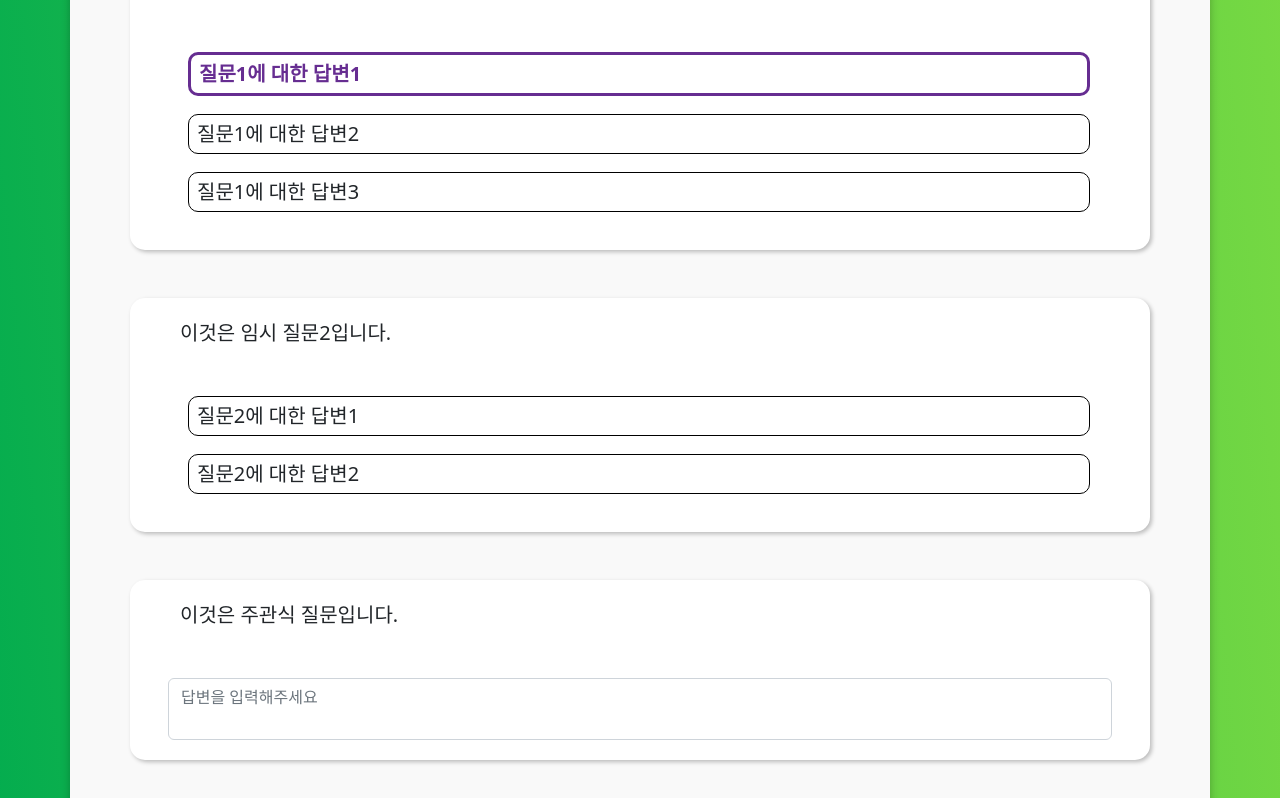
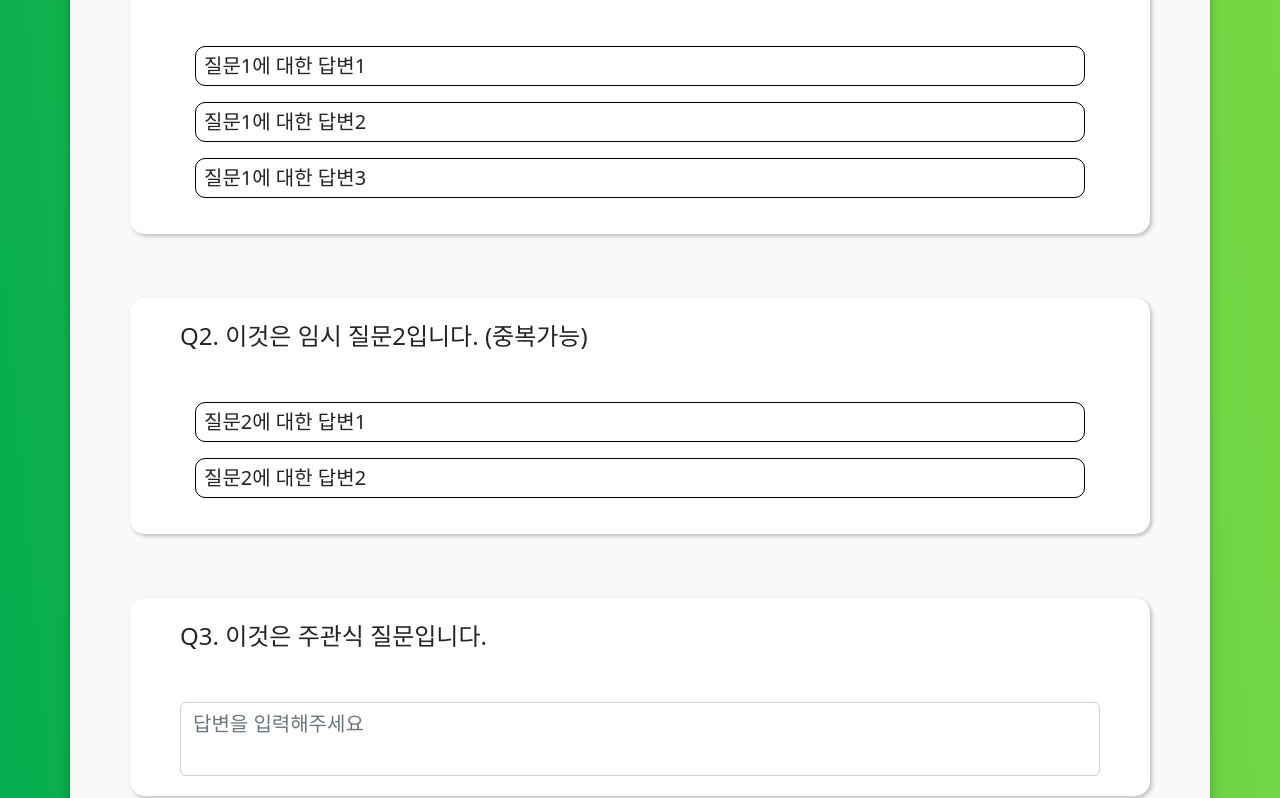
Before and after one commit to dntjr41/Chatbot_Lab, a React (Create React App) app: page /response in a window 1280 px wide. Shown: the part 650-1448 px from the top of the page. Built offline with nearby package versions, Linux system fonts and the light colour scheme.

Commit message:
설문 응답 페이지 UI, State 변경

```diff
--- a/src/components/ResponseSurvey/QuestionCards/ChoiceCard.js
+++ /dev/null
@@ -1,37 +0,0 @@
-import { useDispatch } from "react-redux";
-import { ANS_CHOICE_CHECK } from "../../../modules/responseSurveySlice";
-
-import "../../../css/ResponseSurveyPage.css";
-
-import { Form, Row, Col } from "react-bootstrap";
-
-
-// 질문 카드 컴포넌트(객관식)
-
-const ChoiceCard = function ({ questionCard, listIdx }) {
-    const dispatch = useDispatch();
-
-    const answerCheck = (listIdx, answerIdx) => {
-        dispatch(ANS_CHOICE_CHECK({ listIdx, answerIdx }))
-    }
-
-    return (
-        <div className="response-survey-card">
-            <Row className="mb-5">
-                <Col >
-                    <div>{questionCard.title}</div>
-                </Col>
-            </Row>
-            {
-                questionCard.answers.map((answer, answerIdx) =>
-                    <Row key={answerIdx} className="mb-3">
-                        <Form.Check className="response-survey-choice" type="checkbox" id={questionCard.id + "-" + answerIdx} label={answer.value} checked={answer.isCheck} onChange={() => answerCheck(listIdx, answerIdx)} />
-                    </Row>
-
-                )
-            }
-        </div >
-    )
-}
-
-export default ChoiceCard;
--- a/src/components/ResponseSurvey/QuestionCards/SubjectiveCard.js
+++ /dev/null
@@ -1,27 +0,0 @@
-import { useDispatch } from "react-redux";
-import { ANS_SUBJECTIVE_INPUT } from "../../../modules/responseSurveySlice";
-
-import "../../../css/ResponseSurveyPage.css";
-import { Form, Row } from "react-bootstrap";
-
-// 질문 카드 컴포넌트(주관식)
-
-const SubjectiveCard = function ({ questionCard, listIdx }) {
-    const dispatch = useDispatch();
-
-    const inputAnswer = (listIdx, answer) => {
-        dispatch(ANS_SUBJECTIVE_INPUT({ listIdx, answer }));
-    }
-    return (
-        <div className="response-survey-card">
-            <Row className="mb-5" >
-                <div>{questionCard.title}</div>
-            </Row>
-            <Row>
-                <Form.Control className="response-survey-subjective" as="textarea" placeholder="답변을 입력해주세요" value={questionCard.answers} row={2} onChange={(e) => inputAnswer(listIdx, e.target.value)} />
-            </Row>
-        </div>
-    )
-}
-
-export default SubjectiveCard;
--- a/src/components/ResponseSurvey/QuestionCardList.js
+++ b/src/components/ResponseSurvey/ResponseCardList.js
@@ -1,7 +1,7 @@
 import { useSelector } from "react-redux";
 
-import ChoiceCard from "./QuestionCards/ChoiceCard";
-import SubjectiveCard from "./QuestionCards/SubjectiveCard";
+import ChoiceCard from "./ResponseCards/ChoiceCard";
+import SubjectiveCard from "./ResponseCards/SubjectiveCard";
 
 import "../../css/ResponseSurveyPage.css";
 
@@ -16,7 +16,7 @@ const QuestionCardList = function () {
         <div className="response-survey-cardlist">
             {
                 questionCardList.map((questionCard, listIdx) => {
-                    if (questionCard.type === "choice") {
+                    if (questionCard.type === 1) {
                         return <ChoiceCard questionCard={questionCard} listIdx={listIdx} key={listIdx} />
                     }
                     else {
--- /dev/null
+++ b/src/components/ResponseSurvey/ResponseCards/ChoiceCard.js
@@ -0,0 +1,44 @@
+import { useDispatch } from "react-redux";
+import { ANS_CHOICE_CHECK, ANS_CHOICE_RADIO } from "../../../modules/responseSurveySlice";
+
+import "../../../css/ResponseSurveyPage.css";
+
+import { Form, Col } from "react-bootstrap";
+
+
+// 질문 카드 컴포넌트(객관식)
+const ChoiceCard = function ({ questionCard, listIdx }) {
+    const dispatch = useDispatch();
+
+    // 객관식 응답 선택 업데이트
+    // listIdx(int): 질문 리스트의 몇번째인지, answerIdx(int): 응답 리스트의 몇번째인지
+    const answerCheck = (listIdx, answerIdx) => {
+        dispatch(ANS_CHOICE_CHECK({ listIdx, answerIdx }))
+    }
+
+    const answerRadio = (listIdx, answerIdx) => {
+        dispatch(ANS_CHOICE_RADIO({ listIdx, answerIdx }))
+    }
+
+    return (
+        <div className="response-survey-card">
+            <Col className="mb-5 fs-4">Q{questionCard.questionOrder}. {questionCard.title} {questionCard.options[1].isCheck ? "(중복가능)" : ""}</Col>
+            {
+                questionCard.answers.map((answer, answerIdx) =>
+                    <Form.Check
+                        key={answerIdx}
+                        className="response-survey-choice mb-3 fs-5"
+                        name={questionCard.questionId}
+                        type={questionCard.options[1].isCheck ? "checkbox" : "radio"}
+                        id={questionCard.questionId + "-" + answerIdx}
+                        label={answer.value}
+                        checked={answer.isCheck}
+                        onChange={() => (questionCard.options[1].isCheck) ? answerCheck(listIdx, answerIdx) : answerRadio(listIdx, answerIdx)} />
+
+                )
+            }
+        </div >
+    )
+}
+
+export default ChoiceCard;
--- /dev/null
+++ b/src/components/ResponseSurvey/ResponseCards/SubjectiveCard.js
@@ -0,0 +1,31 @@
+import { useDispatch } from "react-redux";
+import { ANS_SUBJECTIVE_INPUT } from "../../../modules/responseSurveySlice";
+
+import "../../../css/ResponseSurveyPage.css";
+import { Form, Col } from "react-bootstrap";
+
+// 질문 카드 컴포넌트(주관식)
+
+const SubjectiveCard = function ({ questionCard, listIdx }) {
+    const dispatch = useDispatch();
+
+    // 주관식 응답 선택 업데이트
+    // listIdx(int): 질문 리스트의 몇번째인지, answer(string): 입력한 응답 내용
+    const inputAnswer = (listIdx, answer) => {
+        dispatch(ANS_SUBJECTIVE_INPUT({ listIdx, answer }));
+    }
+    return (
+        <div className="response-survey-card">
+            <Col className="mb-5 fs-4">Q{questionCard.questionOrder}. {questionCard.title}</Col>
+            <Form.Control
+                className="response-survey-subjective fs-5"
+                as="textarea"
+                placeholder="답변을 입력해주세요"
+                value={questionCard.answers}
+                row={2}
+                onChange={(e) => inputAnswer(listIdx, e.target.value)} />
+        </div>
+    )
+}
+
+export default SubjectiveCard;
--- a/src/css/FinishResponsePage.css
+++ b/src/css/FinishResponsePage.css
@@ -5,7 +5,7 @@
 }
 
 .finish-response-thankBox {
-    width: 500px;
+    max-width: 500px;
     height: 530px;
     margin: 170px auto 250px;
     padding: 120px 55px;
@@ -17,7 +17,7 @@
     background-color: #662D91;
     color: white;
 
-    width:100%;
+    width: 100%;
     height: 45px;
     border-radius: 15px;
 }
--- a/src/css/ResponseSurveyPage.css
+++ b/src/css/ResponseSurveyPage.css
@@ -25,29 +25,29 @@
     text-align: center;
     width: 160px;
     height: 60px;
-    font-size: 36px;
     border-radius: 15px;
     color: white;
 }
 
 /* components/CreateSurvey */
-.response-survey-cardlist {}
 
 .response-survey-card {
     border-radius: 15px;
-    margin: 0px 3rem 3rem;
+    margin: 0px 3rem 4rem;
     padding: 20px 50px;
 
     background-color: white;
     box-shadow: 2px 2px 4px rgba(0, 0, 0, 0.25);
 }
 
-.response-survey-choice input[type="checkbox"] {
+.response-survey-choice input[type="checkbox"],
+.response-survey-choice input[type="radio"] {
     display: none;
 }
 
-.response-survey-choice input[type="checkbox"]+label {
-    margin-left: -10px;
+.response-survey-choice input[type="checkbox"]+label,
+.response-survey-choice input[type="radio"]+label {
+    margin-left: -15px;
     cursor: pointer;
     border: 1px solid #000000;
     border-radius: 10px;
@@ -55,8 +55,9 @@
     padding: 4px 8px;
 }
 
-.response-survey-choice input[type="checkbox"]:checked+label {
-    border: 3px solid #662D91;
+.response-survey-choice input[type="checkbox"]:checked+label,
+.response-survey-choice input[type="radio"]:checked+label {
+    border: 2px solid #662D91;
     font-weight: 600;
     border-radius: 10px;
     color: #662D91;
--- a/src/modules/responseSurveySlice.js
+++ b/src/modules/responseSurveySlice.js
@@ -2,35 +2,50 @@ import { createSlice } from '@reduxjs/toolkit'
 
 // 설문 제목, 설문 부연설명, 질문카드 배열(질문 유형, 질문 제목, 답변 배열, 옵션3개)
 const responseState = {
+    surveyId: 1,
     surveyTitle: "임시 제목입니다.",
     surveyContent: "이것은 임시로 만든 설문지로 이후 서버와의 통신을 통해 변경될 예정입니다.",
     questionCardList: [{
-        id: 1,
-        type: "choice",
-        title: "이것은 임시 질문1입니다.",
+        questionId: 1, // 질문ID
+        questionOrder: 1, // 질문 순서
+        // 질문 유형ID 1: 객관식, 2: 객관식 이미지, 3: 드롭다운, 4: 주관식, 5: 감정바, 6: 날짜, 7: 시간 8: 동영상
+        type: 1,
+        title: "이것은 임시 질문1입니다.", // 질문 내용
         answers: [
-            { value: "질문1에 대한 답변1", isCheck: true },
-            { value: "질문1에 대한 답변2", isCheck: false },
-            { value: "질문1에 대한 답변3", isCheck: false }
-        ],
-        options: [false, false, false],
+            { answerId: 1, answerOrder: 1, value: "질문1에 대한 답변1", isCheck: false },
+            { answerId: 2, answerOrder: 2, value: "질문1에 대한 답변2", isCheck: false },
+            { answerId: 3, answerOrder: 3, value: "질문1에 대한 답변3", isCheck: false }
+        ], // (객관식 해당)질문의 답변 배열
+        options: [
+            { opt: "필수응답", isCheck: true },
+            { opt: "중복가능", isCheck: false },
+            { opt: "응답섞기", isCheck: false }
+        ], // 질문 옵션
     },
     {
-        id: 2,
-        type: "choice",
+        questionId: 2,
+        questionOrder: 2,
+        type: 1,
         title: "이것은 임시 질문2입니다.",
         answers: [
-            { value: "질문2에 대한 답변1", isCheck: false },
-            { value: "질문2에 대한 답변2", isCheck: false },
+            { answerId: 4, answerOrder: 1, value: "질문2에 대한 답변1", isCheck: false },
+            { answerId: 5, answerOrder: 2, value: "질문2에 대한 답변2", isCheck: false },
         ],
-        options: [false, false, false],
+        options: [
+            { opt: "필수응답", isCheck: true },
+            { opt: "중복가능", isCheck: true },
+            { opt: "응답섞기", isCheck: false }
+        ],
     },
     {
-        id: 3,
-        type: "subjective",
+        questionId: 3,
+        questionOrder: 3,
+        type: 4,
         title: "이것은 주관식 질문입니다.",
         answers: "",
-        options: [false, false, false],
+        options: [
+            { opt: "필수응답", isCheck: true }
+        ],
     }]
 }
 
@@ -39,14 +54,24 @@ const responseSurveySlice = createSlice({
     initialState: responseState,
     reducers: {
         ANS_CHOICE_CHECK: (state, action) => {
+            // 객관식 응답 선택 업데이트
+            // listIdx(int): 질문 리스트의 몇번째인지, answerIdx(int): 응답 리스트의 몇번째인지
             state.questionCardList[action.payload.listIdx].answers[action.payload.answerIdx].isCheck = !state.questionCardList[action.payload.listIdx].answers[action.payload.answerIdx].isCheck;
         },
+        ANS_CHOICE_RADIO: (state, action) => {
+            state.questionCardList[action.payload.listIdx].answers.map((answer) => {
+                return answer.isCheck = false;
+            })
+            state.questionCardList[action.payload.listIdx].answers[action.payload.answerIdx].isCheck = true;
+        },
         ANS_SUBJECTIVE_INPUT: (state, action) => {
+            // 주관식 응답 선택 업데이트
+            // listIdx(int): 질문 리스트의 몇번째인지, answer(string): 입력한 응답 내용
             state.questionCardList[action.payload.listIdx].answers = action.payload.answer;
         }
     }
 })
 
-export const { ANS_CHOICE_CHECK, ANS_SUBJECTIVE_INPUT } = responseSurveySlice.actions;
+export const { ANS_CHOICE_CHECK, ANS_CHOICE_RADIO, ANS_SUBJECTIVE_INPUT } = responseSurveySlice.actions;
 
 export default responseSurveySlice.reducer;
--- a/src/pages/ResponseSurveyPage.js
+++ b/src/pages/ResponseSurveyPage.js
@@ -1,7 +1,7 @@
 import { useSelector } from 'react-redux';
 
 import Header from "../components/Header";
-import QuestionCardList from "../components/ResponseSurvey/QuestionCardList";
+import ResponseCardList from "../components/ResponseSurvey/ResponseCardList";
 
 import "../css/ResponseSurveyPage.css";
 import { Container, Row, Col } from "react-bootstrap";
@@ -28,16 +28,16 @@ const ResponsePage = function () {
             <div className="response-title">설문지 응답</div>
             <Container className="response-survey-form">
                 <Row>
-                    <Col className="mt-5 mx-5" style={{ fontSize: "48px" }}><div>{responseInfo.surveyTitle}</div></Col>
+                    <Col className="mt-5 mx-5 fs-1"><div>{responseInfo.surveyTitle}</div></Col>
                 </Row>
                 <Row>
-                    <Col className="m-5" style={{ fontSize: "32px" }}><div>{responseInfo.surveyContent}</div></Col>
+                    <Col className="m-5 fs-2"><div>{responseInfo.surveyContent}</div></Col>
                 </Row>
                 <Row>
-                    <QuestionCardList />
+                    <ResponseCardList />
                 </Row>
                 <div className="text-center my-5">
-                    <Link to="/finish-response"><button className="response-survey-sumbit" type="button" onClick={submitSurvey}>제출</button></Link>
+                    <Link to="/finish-response"><button className="response-survey-sumbit fs-2" type="button" onClick={submitSurvey}>제출</button></Link>
                 </div>
             </Container>
         </div>
```
Also changed, not shown: src/pages/FinishResponsePage.js (+3 -10 lines).
